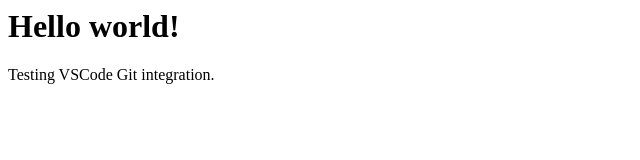
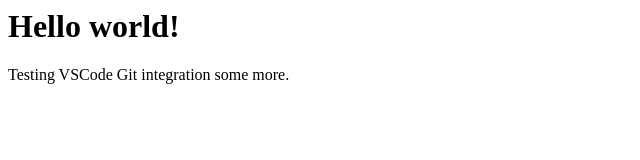
Before and after one commit to ayoayco/footer, a plain HTML site: page web/index.html in a window 1280 px wide. Shown: the full height of the page, 0-640 px from the left. Drawn offline with Linux system fonts and the light colour scheme.

Commit message:
test test

```diff
--- a/web/index.html
+++ b/web/index.html
@@ -6,7 +6,7 @@
         <div id="header">
             <h1>Hello world!</h1>
         </div>
-        <div id="content">Testing VSCode Git integration.</div>
+        <div id="content">Testing VSCode Git integration some more.</div>
         <div id="footer"></div>
     </body>
 </html>
```
